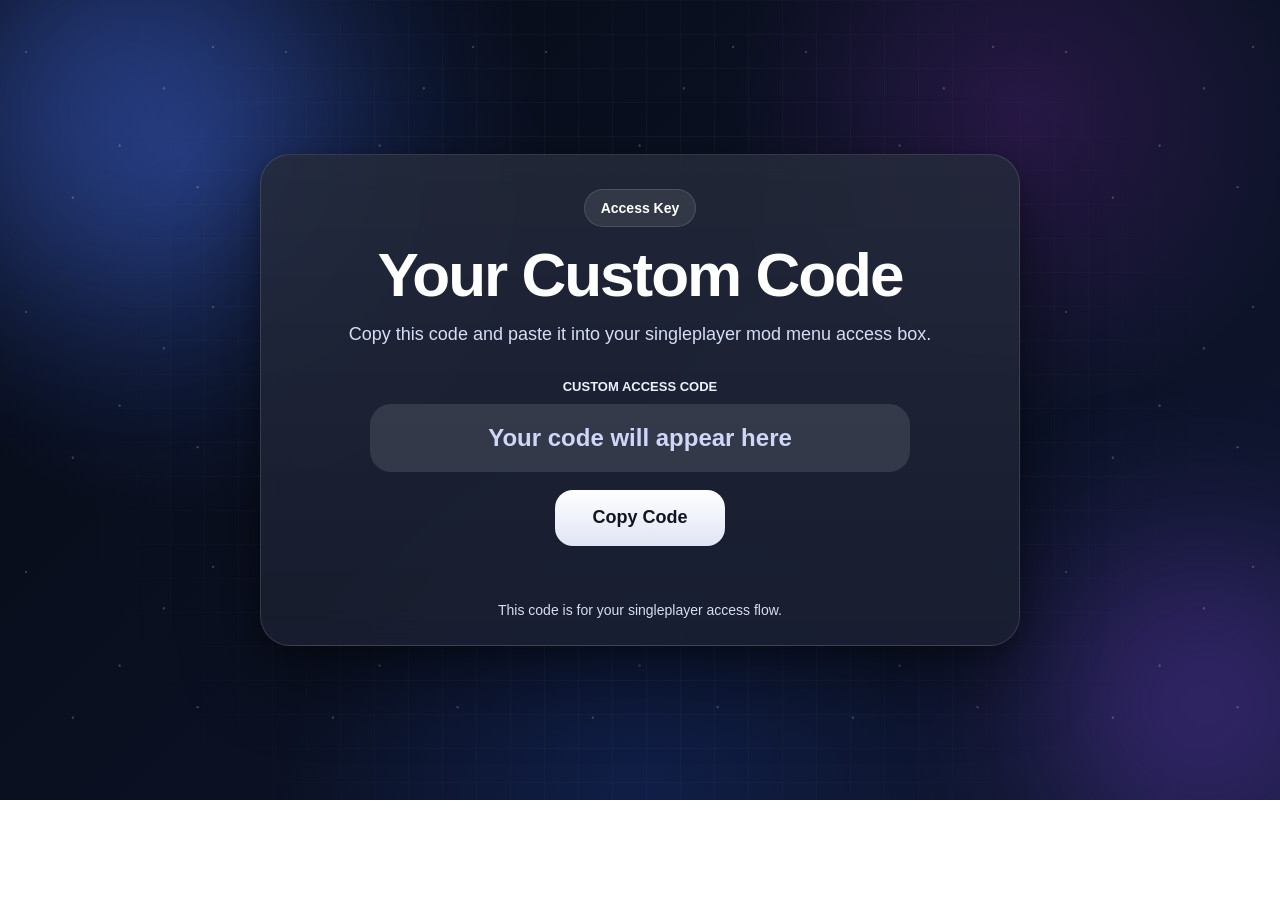
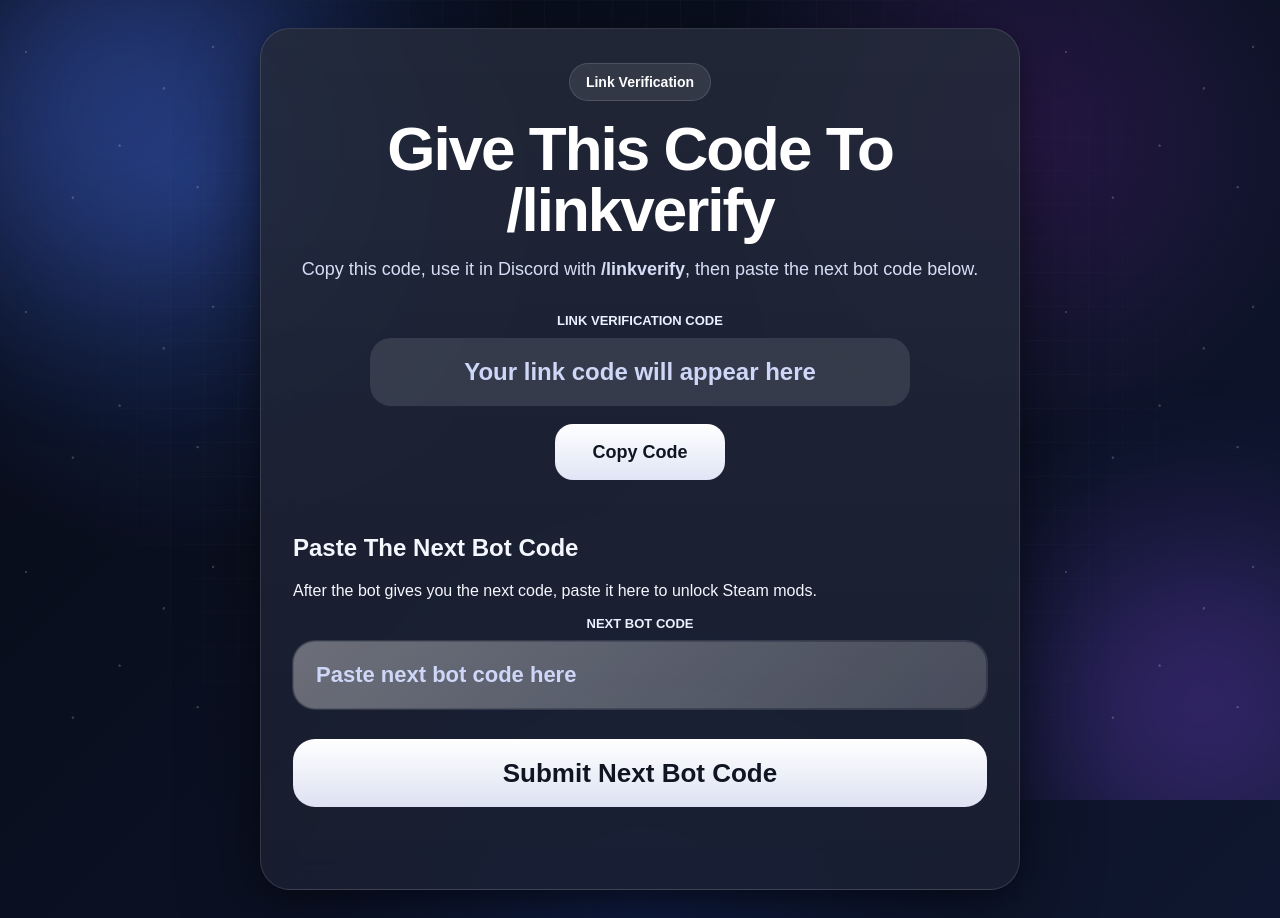
Before and after one commit to rayf24241-a11y/Raysverification, a website: page license.html in a window 1280 px wide. Before the commit the page ends 800 px from the top, so only its background shows below. Drawn offline with Linux system fonts and the light colour scheme.

Commit message:
Change title and labels for link verification

```diff
--- a/license.html
+++ b/license.html
@@ -3,7 +3,7 @@
 <head>
   <meta charset="UTF-8" />
   <meta name="viewport" content="width=device-width, initial-scale=1.0" />
-  <title>Your Access Key</title>
+  <title>Link Verification</title>
   <link rel="stylesheet" href="style.css" />
 </head>
 <body>
@@ -17,36 +17,60 @@
   <main class="page">
     <section class="card code-page-card">
       <div class="top-row center-top">
-        <div class="badge">Access Key</div>
+        <div class="badge">Link Verification</div>
       </div>
 
-      <h1 class="center-title">Your Custom Code</h1>
+      <h1 class="center-title">Give This Code To /linkverify</h1>
       <p class="subtext center-subtext">
-        Copy this code and paste it into your singleplayer mod menu access box.
+        Copy this code, use it in Discord with <b>/linkverify</b>, then paste the next bot code below.
       </p>
 
       <div class="code-center-wrap">
-        <label for="licenseOutput" class="input-label center-label">Custom Access Code</label>
+        <label for="licenseOutput" class="input-label center-label">Link Verification Code</label>
         <input
           id="licenseOutput"
           class="game-code-output center-code"
           type="text"
           readonly
-          placeholder="Your code will appear here"
+          placeholder="Your link code will appear here"
         />
         <button class="copy-btn big-copy-btn" onclick="copyCode()">Copy Code</button>
         <div id="copyMsg" class="copy-msg"></div>
       </div>
 
-      <div class="final-note">
-        This code is for your singleplayer access flow.
+      <div class="next-step-box">
+        <h2 class="next-step-title">Paste The Next Bot Code</h2>
+        <p class="next-step-subtext">
+          After the bot gives you the next code, paste it here to unlock Steam mods.
+        </p>
+
+        <div class="input-area">
+          <label for="nextBotCodeInput" class="input-label center-label">Next Bot Code</label>
+          <div class="input-shell">
+            <input
+              id="nextBotCodeInput"
+              type="text"
+              placeholder="Paste next bot code here"
+              maxlength="60"
+              autocomplete="off"
+              spellcheck="false"
+            />
+          </div>
+        </div>
+
+        <button class="main-btn" onclick="submitNextBotCode()">
+          <span class="btn-text">Submit Next Bot Code</span>
+          <span class="btn-glow"></span>
+        </button>
+
+        <div id="finalResult" class="result"></div>
       </div>
     </section>
   </main>
 
   <script src="script.js"></script>
   <script>
-    const savedCode = localStorage.getItem("customAccessCode") || "";
+    const savedCode = localStorage.getItem("linkVerificationCode") || "";
     document.getElementById("licenseOutput").value = savedCode;
   </script>
 </body>
```
